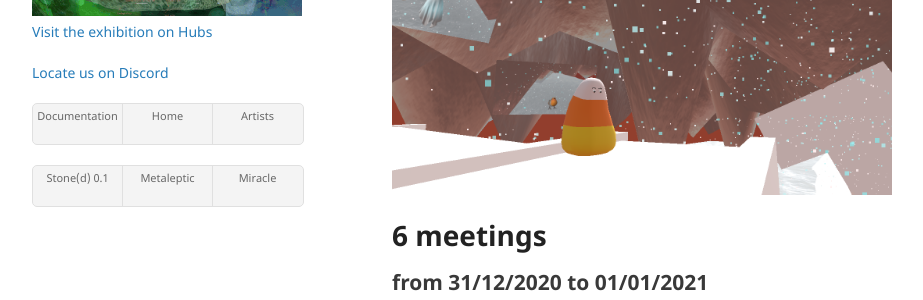
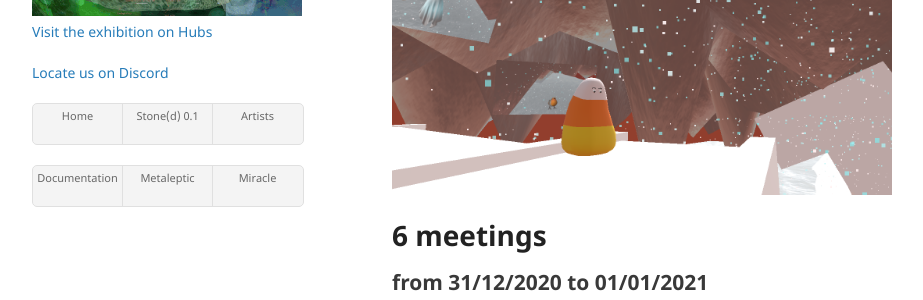
Before and after one commit to gnozo/Stoned, a Jekyll site: the page built from 0.1.md, in a window 1280 px wide. Shown: the part 467-767 px from the top of the page, without its empty margins (178-1101 px from the left). Built offline with Jekyll 4.4.1, drawn with Linux system fonts in a browser that asks for light colours; our own code applies the rules of GitHub Pages for plain Markdown files.

```diff
--- a/_layouts/default.html
+++ b/_layouts/default.html
@@ -35,12 +35,12 @@
 
         {% if site.show_downloads %}
         <ul class="downloads">
-          <li><a href="http://www.stoned.run/documentation.html">Documentation </a></li>
           <li><a href="http://www.stoned.run/">Home</a></li>
+          <li><a href="http://www.stoned.run/0.1.html">Stone(d) 0.1</a></li>
           <li><a href="http://www.stoned.run/artists.html">Artists </a></li>
         </ul>
         <ul class="downloads">
-          <li><a href="http://www.stoned.run/0.1.html">Stone(d) 0.1</a></li>
+          <li><a href="http://www.stoned.run/documentation.html">Documentation </a></li>
           <li><a href="https://metaleptic.com">Metaleptic</a></li>
           <li><a href="https://www.miracle.nu">Miracle</a></li>
         </ul>
```
